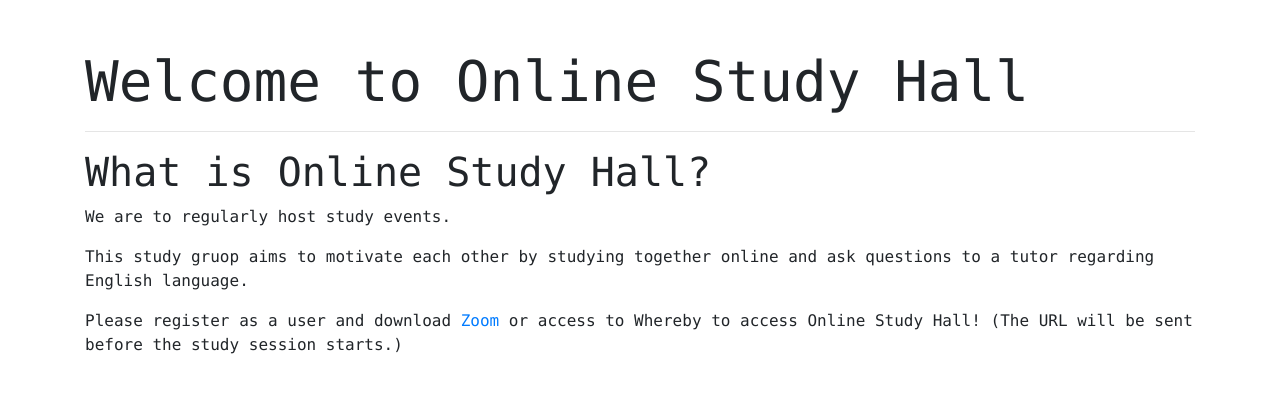
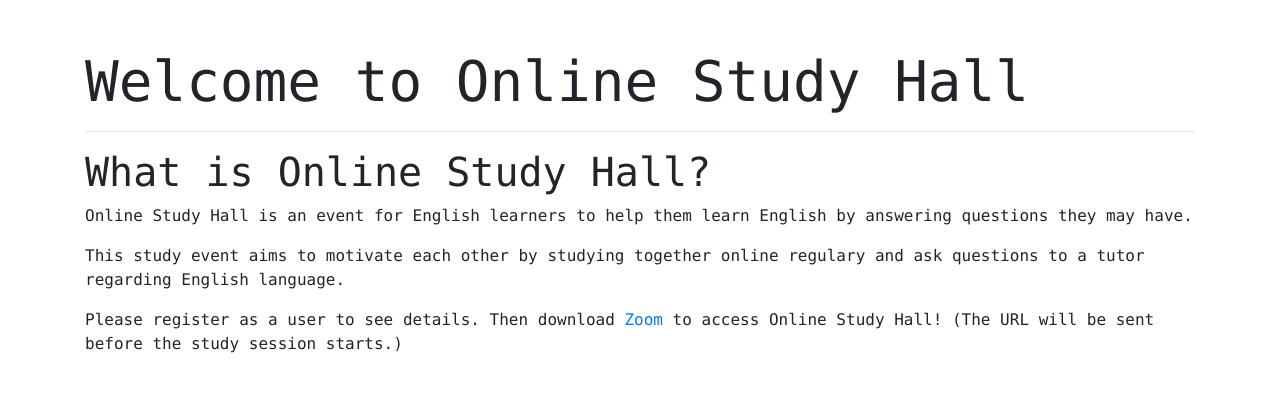
Before and after one commit to okd-hkd/online_study_hall, a Django app: page / in a window 1280 px wide. Shown: the part 56-449 px from the top of the page. Run offline with Django 3.2, Linux system fonts and the light colour scheme; some libraries are stand-ins or nearby versions.

Commit message:
added some words

```diff
--- a/authenticate/templates/authenticate/home.html
+++ b/authenticate/templates/authenticate/home.html
@@ -22,9 +22,10 @@
 
 
 <h1 class='display-6 text-monospace'>What is Online Study Hall?</h2>
-<a class='text-monospace'>We are to regularly host study events. </p>
-<p class='text-monospace'>This study gruop aims to motivate each other by studying together online and ask questions to a tutor regarding English language. </p>
-<p class='text-monospace'>Please register as a user and download <a href="https://zoom.us/download">Zoom</a> or access to Whereby to access Online Study Hall! (The URL will be sent before the study session starts.)</p>
+
+<p class='text-monospace'>Online Study Hall is an event for English learners to help them learn English by answering questions they may have. </p>
+<p class='text-monospace'>This study event aims to motivate each other by studying together online regulary and ask questions to a tutor regarding English language. </p>
+<p class='text-monospace'>Please register as a user to see details. Then download <a href="https://zoom.us/download">Zoom</a> to access Online Study Hall! (The URL will be sent before the study session starts.)</p>
 
 
 <br>
```
